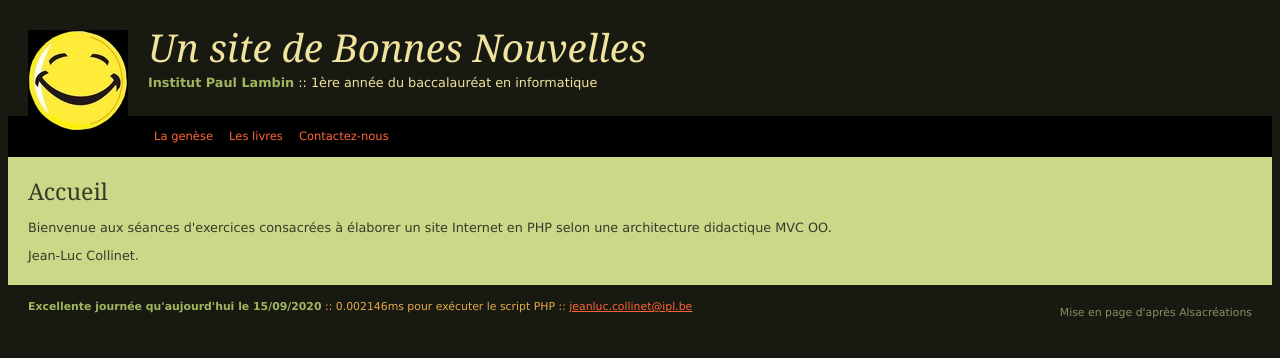
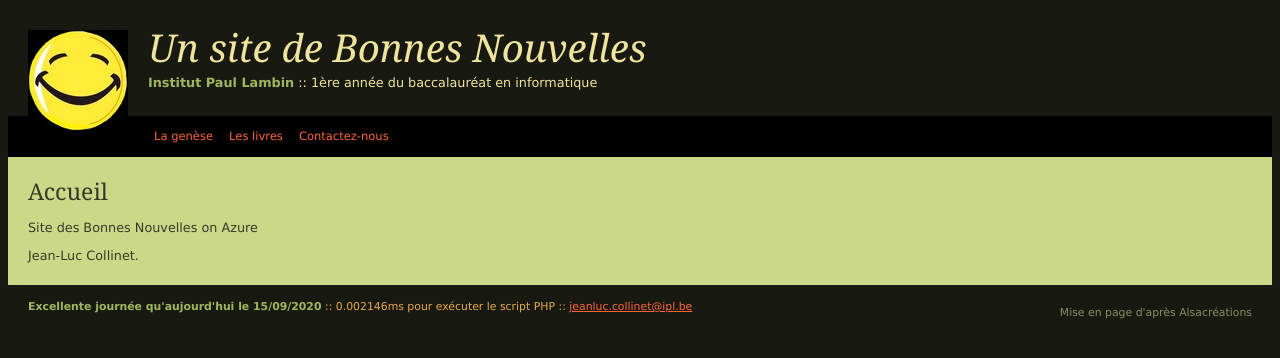
Before and after one commit to Abdulrazzak1995/siteBonneNouvelles, a PHP site: page / in a window 1280 px wide. Shown: the top 358 px of the page. Run offline with PHP 8.4, Linux system fonts and the light colour scheme.

Commit message:
Update accueil.php

```diff
--- a/views/accueil.php
+++ b/views/accueil.php
@@ -1,5 +1,5 @@
 <div id="contenu">
 	<h2>Accueil</h2>
-	<p>Bienvenue aux séances d'exercices consacrées à élaborer un site Internet en PHP selon une architecture didactique MVC OO.</p>
+	<p>Site des Bonnes Nouvelles on Azure</p>
 	<p>Jean-Luc Collinet.</p>
 </div><!-- #contenu -->
```
